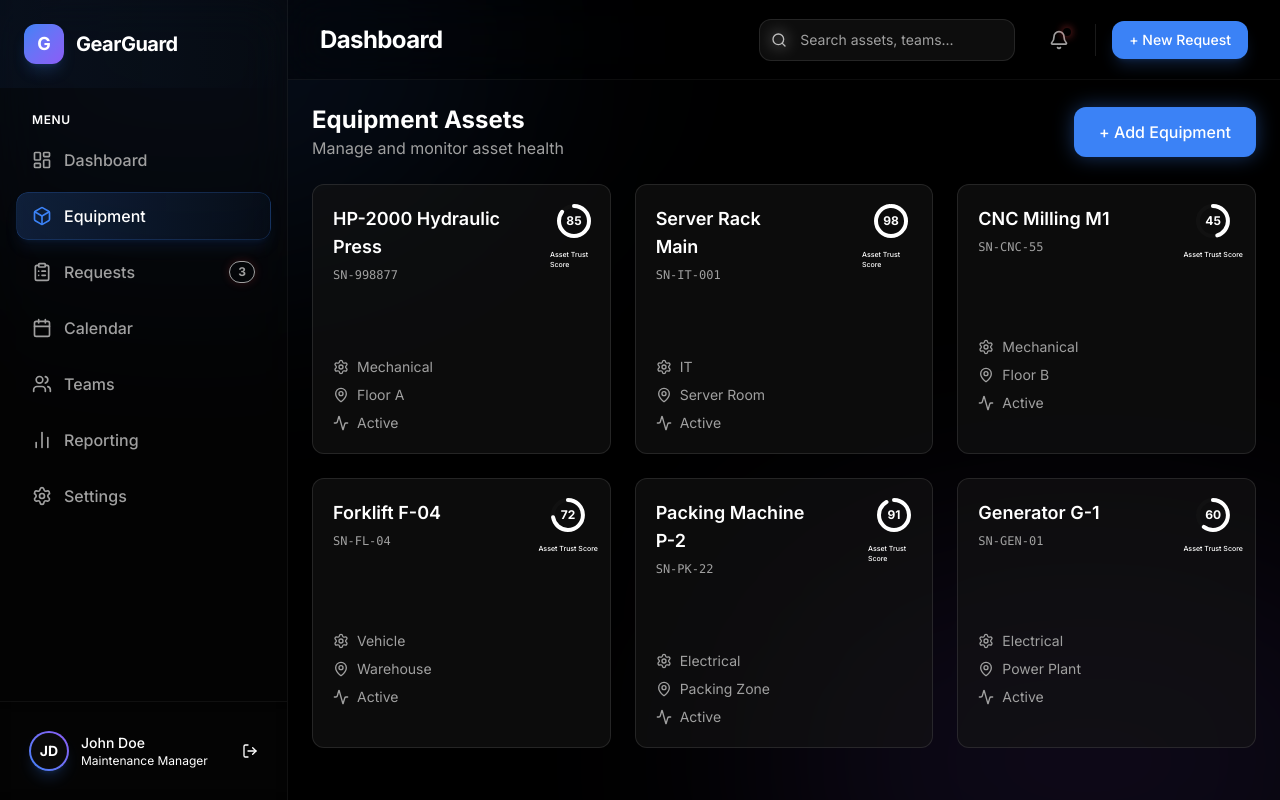
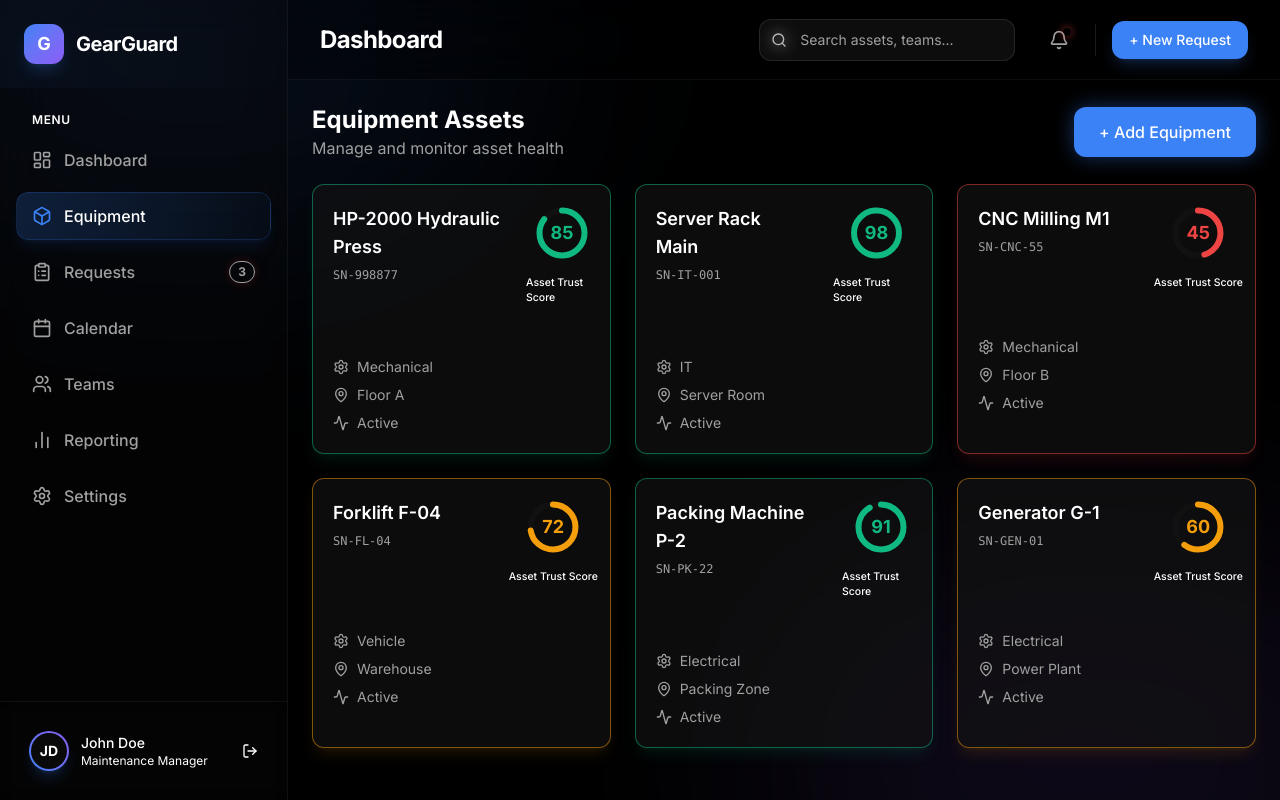
Before and after one commit to NASHG80/GearGuard-odoo, a React (Vite) app in the folder client/: page /dashboard/equipment in a window 1280 px wide. Built offline with nearby package versions, Linux system fonts and the light colour scheme.

Commit message:
feat: Introduce equipment detail view with summary cards and a trust score indicator.

```diff
--- a/client/src/components/equipment/EquipmentCard.jsx
+++ b/client/src/components/equipment/EquipmentCard.jsx
@@ -3,21 +3,29 @@ import { Settings, MapPin, Activity } from 'lucide-react';
 import TrustScore from './TrustScore';
 
 const EquipmentCard = ({ equipment }) => {
+  const getStatusColor = (score) => {
+    if (score < 50) return 'border-error/50 shadow-error/10 hover:border-error hover:shadow-error/20';
+    if (score < 80) return 'border-warning/50 shadow-warning/10 hover:border-warning hover:shadow-warning/20';
+    return 'border-success/50 shadow-success/10 hover:border-success hover:shadow-success/20';
+  };
+
+  const statusClasses = getStatusColor(equipment.trustScore);
+
   return (
     <Link
       to={`/dashboard/equipment/${equipment.id}`}
-      className="block bg-background-card border border-border rounded-xl p-5 hover:border-accent-primary transition-all group"
+      className={`block bg-background-card border rounded-xl p-5 transition-all duration-300 group shadow-lg ${statusClasses}`}
     >
       <div className="flex justify-between items-start mb-4">
         <div>
-           <h3 className="text-lg font-semibold text-text-primary group-hover:text-accent-primary transition-colors">
+          <h3 className="text-lg font-semibold text-text-primary group-hover:text-white transition-colors">
             {equipment.name}
           </h3>
           <span className="text-xs font-mono text-text-secondary">{equipment.serialNumber}</span>
         </div>
 
         {/* Mini Score Preview */}
-        <div className="scale-50 origin-top-right -mt-2 -mr-2">
+        <div className="scale-75 origin-top-right -mt-2 -mr-2">
           <TrustScore score={equipment.trustScore} />
         </div>
       </div>
--- a/client/src/components/equipment/TrustScore.jsx
+++ b/client/src/components/equipment/TrustScore.jsx
@@ -2,15 +2,15 @@ import { motion } from 'framer-motion';
 
 const TrustScore = ({ score }) => {
   // Determine color based on score
-  let color = 'text-accent-success';
-  let ringColor = 'stroke-accent-success';
+  let color = 'text-success';
+  let ringColor = 'stroke-success';
 
   if (score < 50) {
-    color = 'text-accent-danger';
-    ringColor = 'stroke-accent-danger';
+    color = 'text-error';
+    ringColor = 'stroke-error';
   } else if (score < 80) {
-    color = 'text-accent-warning';
-    ringColor = 'stroke-accent-warning';
+    color = 'text-warning';
+    ringColor = 'stroke-warning';
   }
 
   const radius = 30;
--- a/client/src/pages/EquipmentDetailPage.jsx
+++ b/client/src/pages/EquipmentDetailPage.jsx
@@ -20,6 +20,12 @@ const MOCK_EQUIPMENT = {
 const EquipmentDetailPage = () => {
     const { id } = useParams();
     const equipment = MOCK_EQUIPMENT[id] || MOCK_EQUIPMENT['EQ-101']; // Fallback for demo
+
+    const getStatusColor = (score) => {
+        if (score < 50) return 'border-error/50 shadow-lg shadow-error/10';
+        if (score < 80) return 'border-warning/50 shadow-lg shadow-warning/10';
+        return 'border-success/50 shadow-lg shadow-success/10';
+    };
 
     return (
         <div className="space-y-6">
@@ -45,7 +51,7 @@ const EquipmentDetailPage = () => {
 
             <div className="grid grid-cols-1 lg:grid-cols-3 gap-6">
                 {/* Vital Signs */}
-        <div className="bg-background-card border border-border rounded-xl p-6 lg:col-span-1 space-y-8">
+                <div className={`bg-background-card border rounded-xl p-6 lg:col-span-1 space-y-8 ${getStatusColor(equipment.trustScore)}`}>
                     <h3 className="font-semibold text-text-primary border-b border-border pb-2">Vital Signs</h3>
 
                     <div className="flex justify-center py-4">
@@ -104,8 +110,8 @@ const EquipmentDetailPage = () => {
                                     <CalIcon className="w-4 h-4" />
                                 </div>
                                 <div className="flex-1">
-                            <p className="text-sm font-medium text-text-primary">Routine Checkup #{100+i}</p>
-                            <p className="text-xs text-text-muted">Completed by John Doe on Dec {20-i}, 2023</p>
+                                    <p className="text-sm font-medium text-text-primary">Routine Checkup #{100 + i}</p>
+                                    <p className="text-xs text-text-muted">Completed by John Doe on Dec {20 - i}, 2023</p>
                                 </div>
                                 <span className="text-xs text-accent-success bg-accent-success/10 px-2 py-1 rounded-full">Completed</span>
                             </div>
```
Lines whose indentation alone changed are shown as unchanged.
